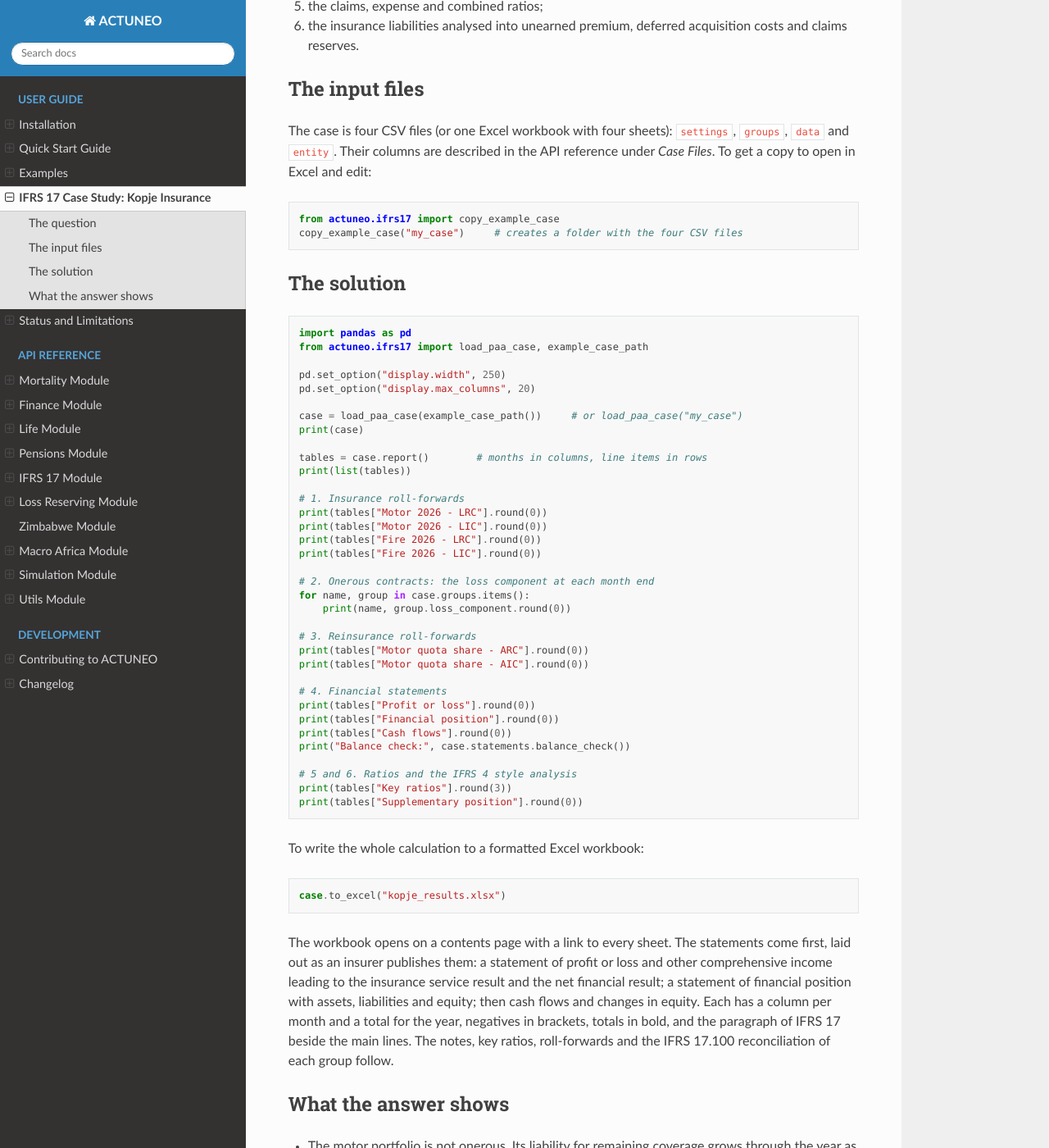
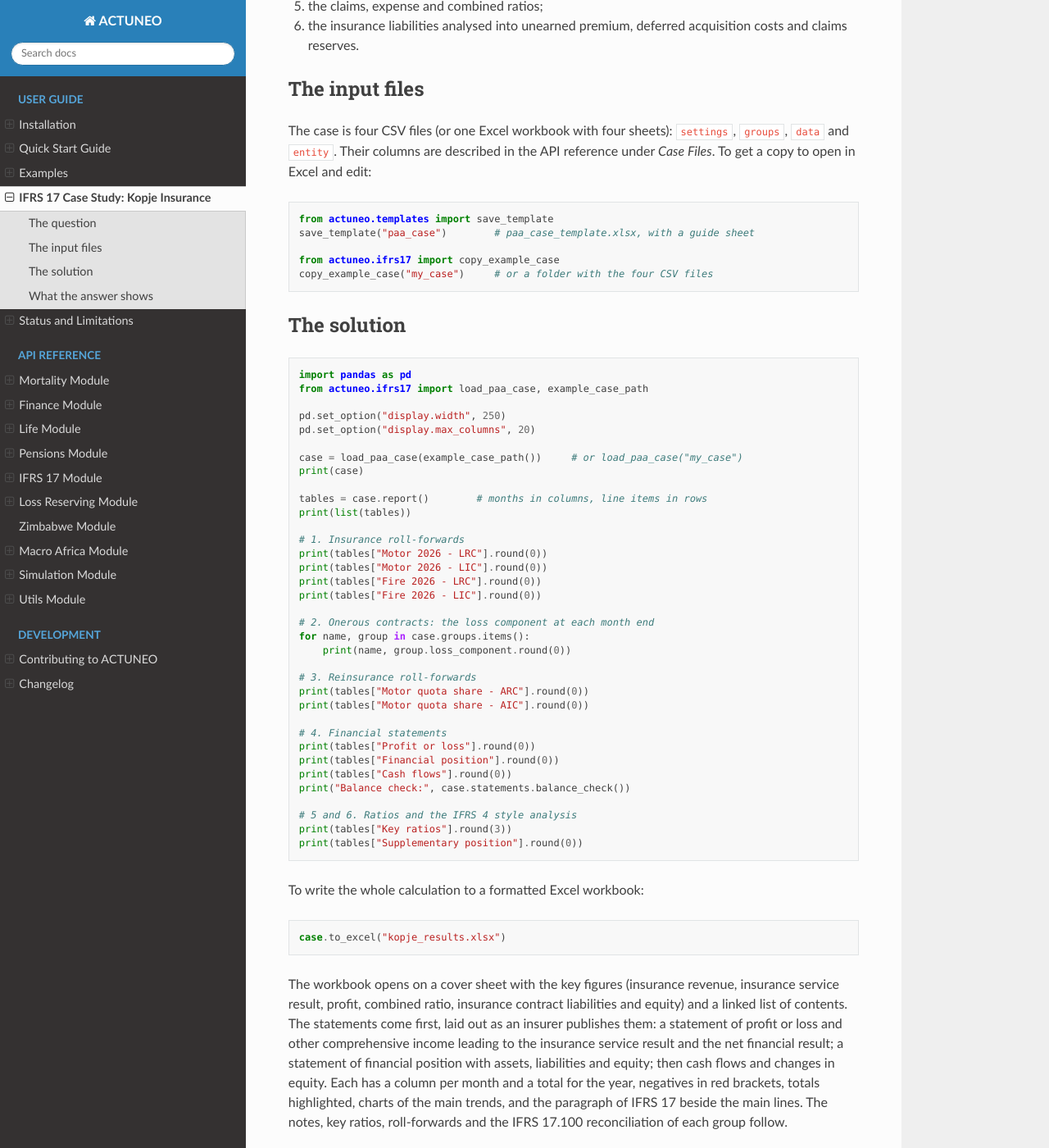
Before and after one commit to ShannonT20/ACTUNEO, a Sphinx documentation site: the page built from docs/ifrs17_case_study.rst, in a window 1280 px wide and 1400 px high, scrolled down 1084 px. Shown: the whole window at 82% size. Built offline with Sphinx 7.4.7 and the Read the Docs theme 3.1.0, drawn with Linux system fonts in a browser that asks for light colours.

Commit message:
Docs: templates and the formatted workbooks
Points the quick start and the case study at the shipped templates and
describes the layout of the exported workbooks.

```diff
--- a/docs/changelog.rst
+++ b/docs/changelog.rst
@@ -45,7 +45,10 @@
 * ``ChainLadder.cash_flows_by_origin``
 * ``Triangle.from_excel``, ``from_csv``, ``to_excel`` and ``to_csv``; ``compare_methods`` and
   ``export_reserving_report`` for a formatted reserving workbook
-* ``actuneo.utils``: ``write_report`` for formatted Excel workbooks
+* ``actuneo.utils``: ``write_report`` for formatted Excel workbooks, with a cover sheet of key
+  figures and contents, banded tables, highlighted totals, coloured tabs and charts
+* ``actuneo.templates``: Excel templates for a claims triangle and for a premium allocation
+  approach case, each with a guide sheet (``save_template``)
 * ``actuneo.finance``: helpers for hyperinflation restatement (``restate``,
   ``net_monetary_gain_or_loss``, ``cumulative_inflation``)
 * A Status and Limitations page stating what is implemented, how each part was checked and
--- a/docs/ifrs17_case_study.rst
+++ b/docs/ifrs17_case_study.rst
@@ -60,8 +60,11 @@
 
 .. code-block:: py
 
+   from actuneo.templates import save_template
+   save_template("paa_case")        # paa_case_template.xlsx, with a guide sheet
+
    from actuneo.ifrs17 import copy_example_case
-   copy_example_case("my_case")     # creates a folder with the four CSV files
+   copy_example_case("my_case")     # or a folder with the four CSV files
 
 The solution
 ------------
@@ -110,14 +113,16 @@
 
    case.to_excel("kopje_results.xlsx")
 
-The workbook opens on a contents page with a link to every sheet. The
+The workbook opens on a cover sheet with the key figures (insurance
+revenue, insurance service result, profit, combined ratio, insurance
+contract liabilities and equity) and a linked list of contents. The
 statements come first, laid out as an insurer publishes them: a statement of
 profit or loss and other comprehensive income leading to the insurance
 service result and the net financial result; a statement of financial
 position with assets, liabilities and equity; then cash flows and changes in
 equity. Each has a column per month and a total for the year, negatives in
-brackets, totals in bold, and the paragraph of IFRS 17 beside the main
-lines. The notes, key ratios, roll-forwards and the IFRS 17.100
+red brackets, totals highlighted, charts of the main trends, and the
+paragraph of IFRS 17 beside the main lines. The notes, key ratios, roll-forwards and the IFRS 17.100
 reconciliation of each group follow.
 
 What the answer shows
--- a/docs/quickstart.rst
+++ b/docs/quickstart.rst
@@ -349,9 +349,10 @@
        compare_methods, export_reserving_report, load_raa,
    )
 
-   load_raa().to_excel("triangle_template.xlsx")       # a file to copy the layout from
+   from actuneo.templates import save_template
+   save_template("triangle")                           # triangle_template.xlsx to fill in
 
-   paid = Triangle.from_excel("my_triangle.xlsx", sheet_name="Motor paid")
+   paid = Triangle.from_excel("triangle_template.xlsx")
    # paid = Triangle.from_csv("my_triangle.csv")
 
    models = {
```
